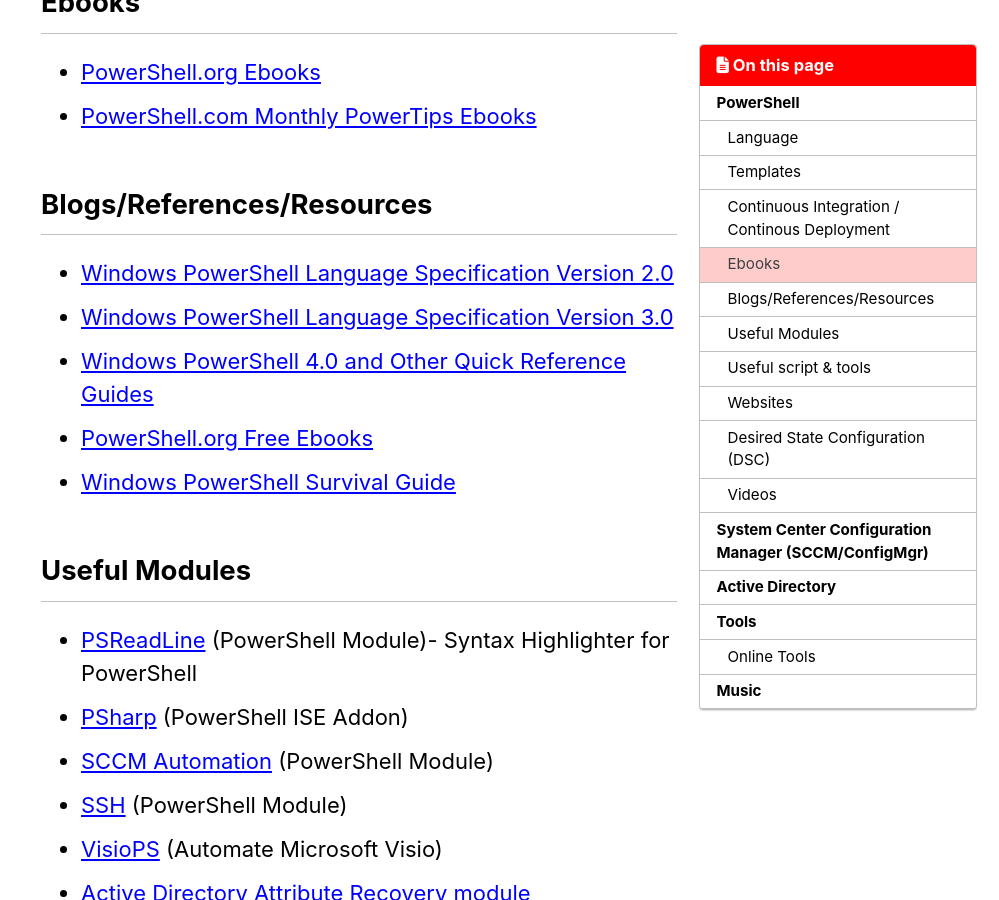
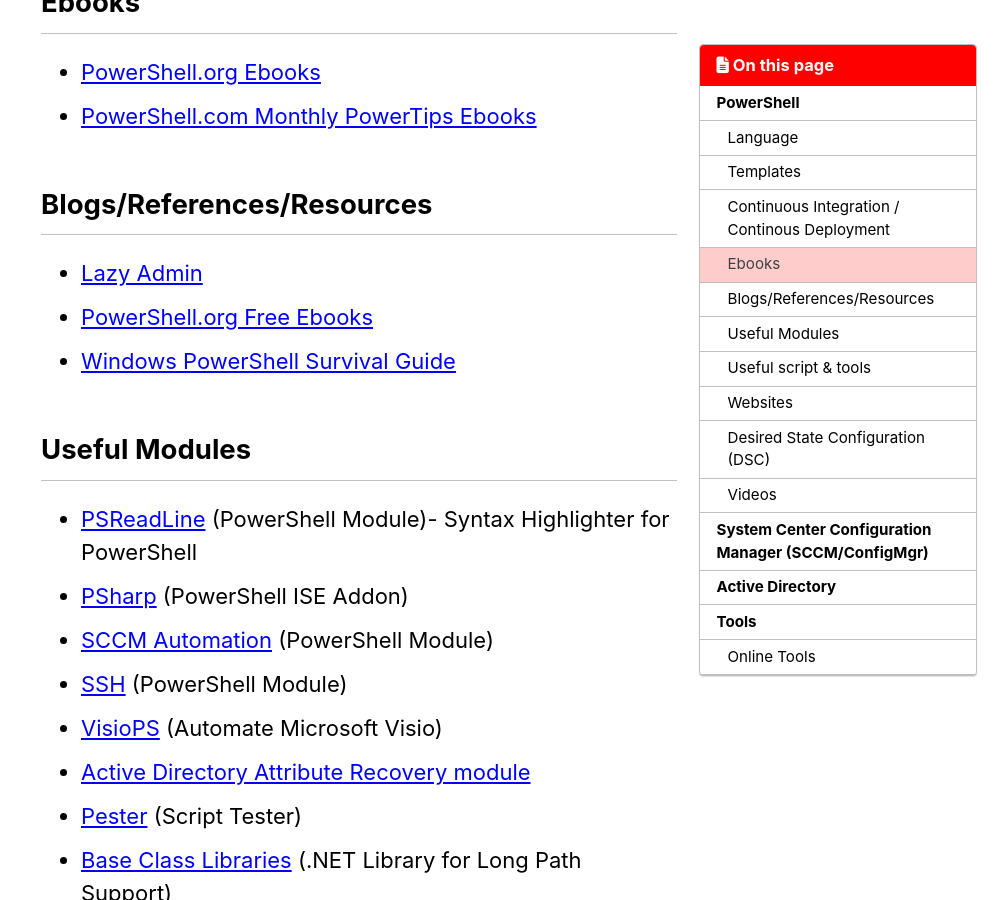
Before and after one commit to diegomessiah/diegomessiah.github.io, a Jekyll site: the page built from _pages/resources.md, in a window 1280 px wide and 900 px high, scrolled down 1123 px. Shown: the whole window, without its empty margins (281-1280 px from the left). Built offline with Jekyll 4.4.1, drawn with Linux system fonts in a browser that asks for light colours; cached includes are drawn as plain includes; nearby versions of some CDN libraries; some of the changed text lies outside the part shown.

Commit message:
Update resources.md

```diff
--- a/_pages/resources.md
+++ b/_pages/resources.md
@@ -34,9 +34,7 @@ toc_sticky: true
   * [PowerShell.com Monthly PowerTips Ebooks](http://powershell.com/cs/media/28/default.aspx)
 
 ## Blogs/References/Resources
-  * [Windows PowerShell Language Specification Version 2.0](http://www.microsoft.com/en-us/download/details.aspx?id=9706)
-  * [Windows PowerShell Language Specification Version 3.0](http://www.microsoft.com/en-ca/download/details.aspx?id=36389)
-  * [Windows PowerShell 4.0 and Other Quick Reference Guides](http://www.microsoft.com/en-us/download/details.aspx?id=42554)
+  * [Lazy Admin](https://www.thelazyadministrator.com/)
   * [PowerShell.org Free Ebooks](http://powershell.org/wp/ebooks/)
   * [Windows PowerShell Survival Guide](http://social.technet.microsoft.com/wiki/contents/articles/183.windows-powershell-survival-guide.aspx)
 
@@ -200,16 +198,10 @@ One of the feature of this tool, allows you to make the NIC blinks! This come ve
   * [Searching Active Directory with Windows PowerShell](http://technet.microsoft.com/en-us/library/ff730967.aspx)
 * Online Learning
   * [Code Academy](http://www.codecademy.com/)
-  * [LearnStreet](https://www.learnstreet.com/) (learn Java, Javascript, Ruby, Python
+  * [LearnStreet](https://www.learnstreet.com/) - learn Java, Javascript, Ruby, Python -
   * [Edx](https://www.edx.org/)
   * [KhanAcademy](https://www.khanacademy.org/)
-  * [Udacity](https://www.udacity.com/courses#!/all)
   * [MIT OpenCourseware](http://ocw.mit.edu/courses/)
-  * [Microsoft Virtual Academy](http://www.microsoftvirtualacademy.com/) (will be decomm Q1 2019)
   * [Command Line Crash course](http://cli.learncodethehardway.org/book/)
   * [Learn Linux the hard way](http://nixsrv.com/llthw)
   * [Coursera](https://www.coursera.org/)
-
-# Music
-
-* [Codingmusic](/codingmusic)
```
Also changed, not shown: other parts of _pages/resources.md (+1 -1 lines).
